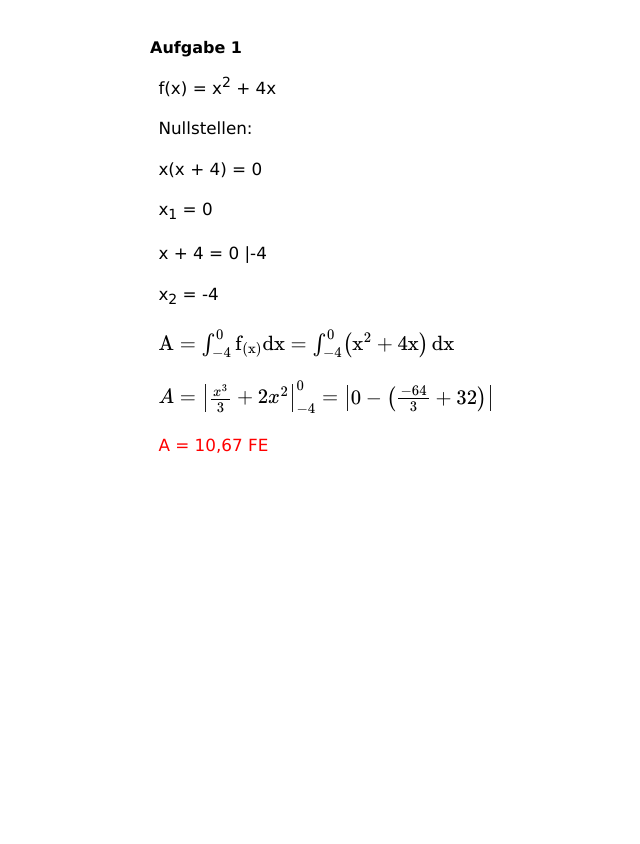
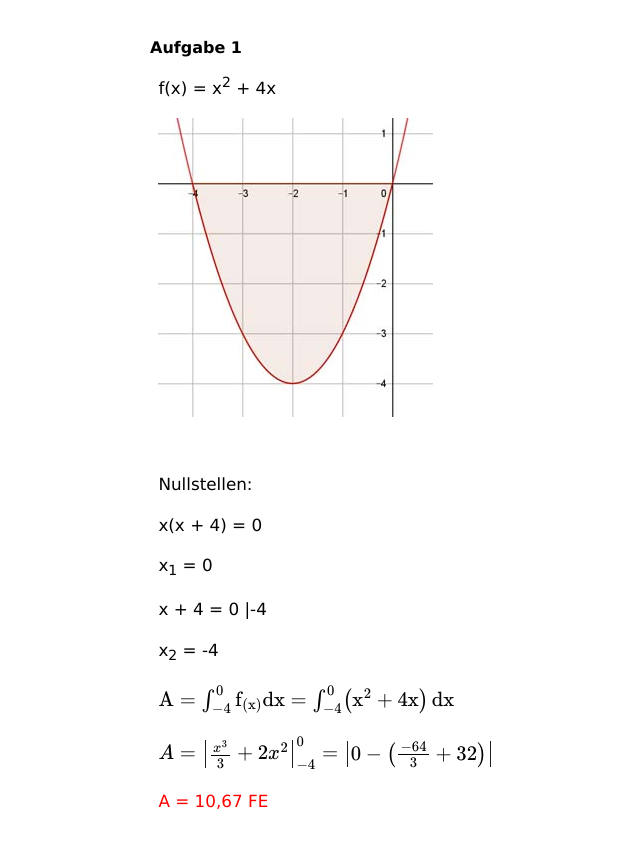
Before and after one commit to joafroehlich/Integral, a plain HTML site: page Integral_Aufgabe1.html in a window 1280 px wide. Shown: the whole page, without its empty margins (170-810 px from the left). Before the commit the page ends 800 px from the top, so only its background shows below. Drawn offline with nearby package versions, Linux system fonts and the light colour scheme.

Commit message:
Add files via upload

```diff
--- a/Integral_Aufgabe1.html
+++ b/Integral_Aufgabe1.html
@@ -81,6 +81,8 @@ h2 { font-size: 1rem; margin: 1.4rem 0 0.3rem; }
 
 <pre class="Text2">f(x) = x<sup>2</sup> + 4x
 
+<img src="Aufgabe1.jpg" ></p>
+
 Nullstellen:
 
 x(x + 4) = 0
```
